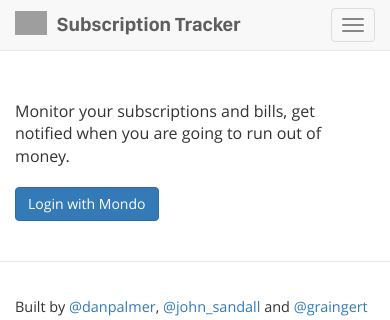
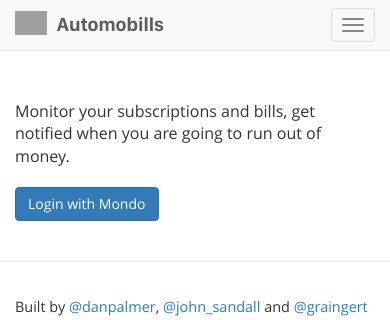
Before and after one commit to danpalmer/mondo-bills, a Django app: page / in a window 390 px wide. Shown: the top 320 px of the page. Run offline with Django 3.2, Linux system fonts and the light colour scheme; parts of the project's set-up code (start-up, migrations or seed data) failed here and were passed over; some libraries are stand-ins or nearby versions; grey boxes are pictures that could not be loaded.

Commit message:
We're called Automobills now. lol.

```diff
--- a/templates/base/_navigation.html
+++ b/templates/base/_navigation.html
@@ -9,7 +9,7 @@
       </button>
       <a class="navbar-brand" href="/">
         <img alt="Brand" src="{{ static("images/mondo.svg") }}">
-        Subscription Tracker
+        Automobills
       </a>
     </div>
     <div class="collapse navbar-collapse" id="menu">
```
